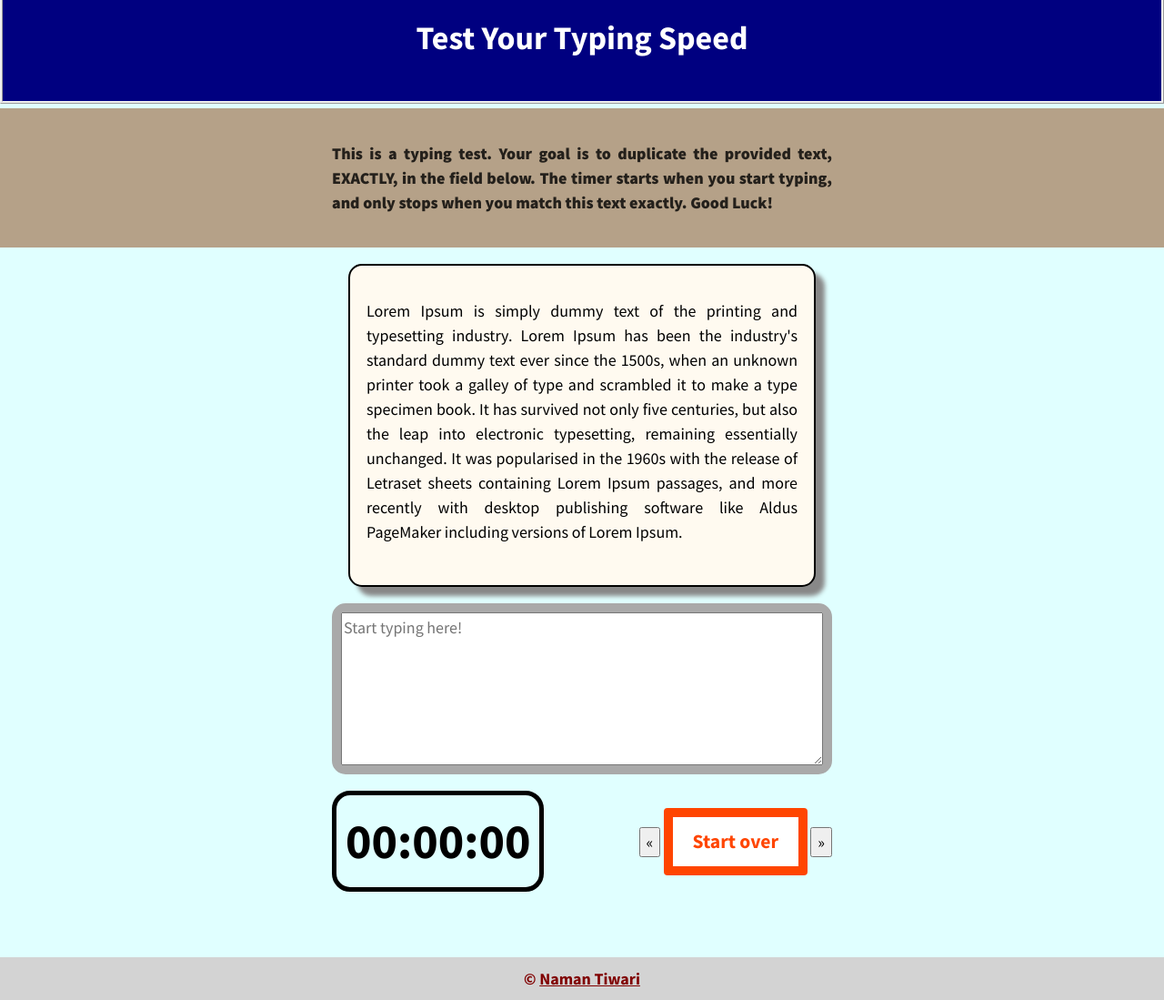
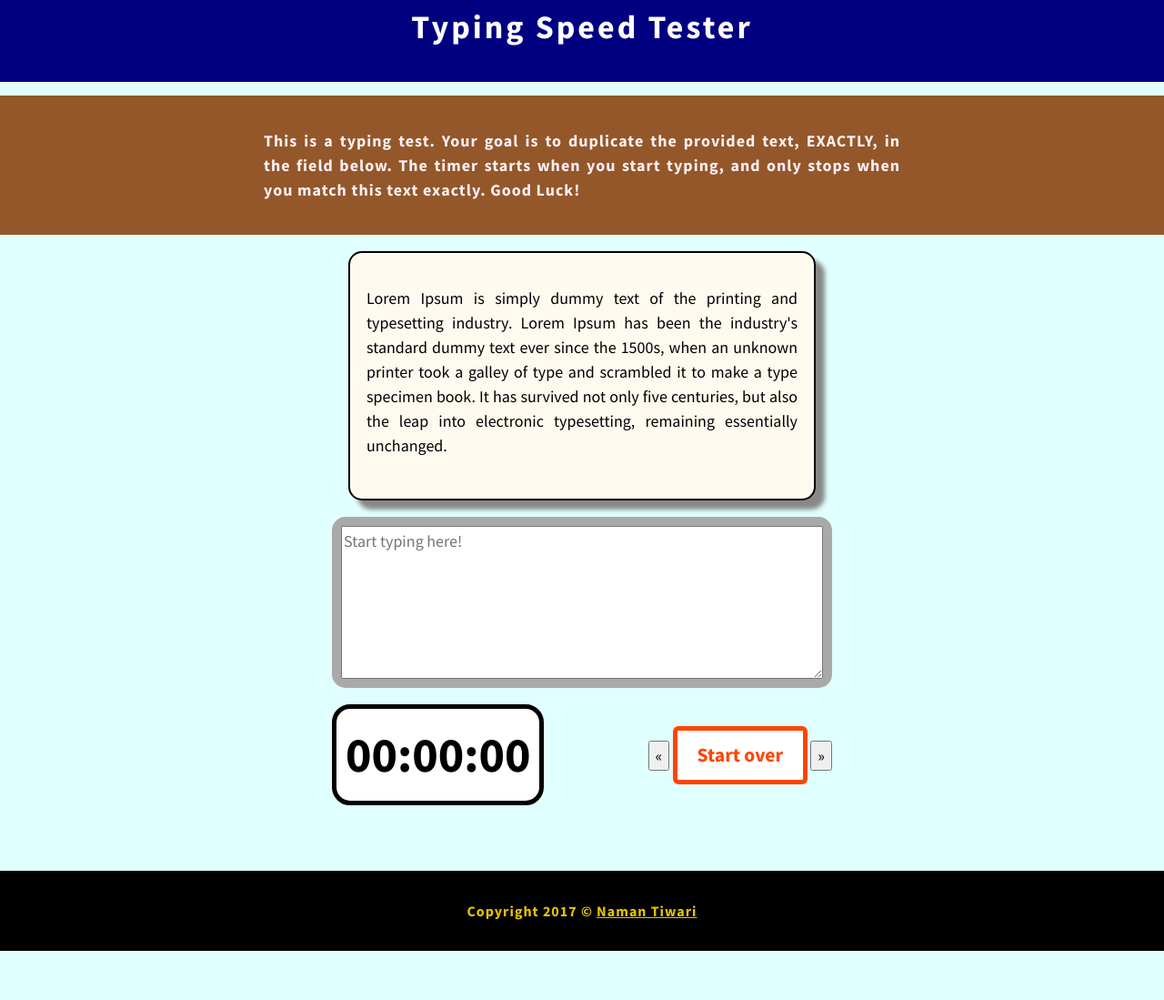
Before and after one commit to namantiwari07/typing-speed-test, a plain HTML site: page index.html in a window 1280 px wide. Shown: the part 30-1129 px from the top of the page at 91% size. After the commit the page ends 1075 px from the top, so only its background shows below. Drawn offline with Linux system fonts and the light colour scheme.

Commit message:
Css modification

```diff
--- a/css/style.css
+++ b/css/style.css
@@ -1,4 +1,7 @@
-/*----------- Typography -------------------------*/
+/*--------------------------------------------------------------
+Typography
+--------------------------------------------------------------*/
+
 body,
 button,
 input,
@@ -16,6 +19,7 @@ h4,
 h5,
 h6 {
 	clear: both;
+	letter-spacing: 3px;
 }
 
 p {
@@ -98,7 +102,9 @@ big {
 	font-size: 125%;
 }
 
-/*------------- Layout ----------------------------*/
+/*--------------------------------------------------------------
+Layout
+--------------------------------------------------------------*/
 body {
     margin: 0;
     padding: 0;
@@ -106,26 +112,32 @@ body {
 }
 
 .masthead {
-    padding: 1em 2em;
+    padding: 0.5em 1em;
     background-color: navy;
     color: white;
-	border-style: ridge;
-	margin-bottom: 5px;
+	margin-bottom: 15px;
 }
 
 .masthead h1 {
-    text-align: center;
+	text-align: center;
+	font-size: 2em;
 }
 
 .intro {
     padding: 2em 2em;
-    color: rgba(0,0,0,0.8);
-	font-weight: 900;
-    background-color: rgba(139,69,19,0.5);
+    color: lavenderblush;
+	font-weight: 700;
+	background-color: rgba(139,69,19,0.9);
+	/* background-color: lightgrey; */
+	letter-spacing: 1px;
 	text-align: justify;
 }
 
-.intro p,
+
+.intro p {
+	margin: 0 auto;
+	max-width: 700px ;
+}
 .test-area {
     margin: 0 auto;
     max-width: 550px;
@@ -133,12 +145,14 @@ body {
 
 .test-area {
     margin-bottom: 4em;
-    padding: 0 2em;
+	padding: 0 2em;
+
 }
 
 .test-wrapper {
     border: 10px solid darkgray;
-    border-radius: 15px;
+	border-radius: 15px;
+
 }
 
 #origin-text {
@@ -158,6 +172,7 @@ body {
 	font-weight: 500;
 	text-align: center;
 }
+
 
 .test-wrapper {
     display: flex;
@@ -180,6 +195,7 @@ body {
 	border: 5px solid black;
 	padding: 10px;
 	border-radius: 20px;
+	background-color: white;
 }
 
 #reset {
@@ -188,16 +204,15 @@ body {
     font-weight: bold;
     color: #FF4500;
     background: white ;
-    border: 10px solid #FF4500;
-	border-radius: 4px;
+    border: 5px solid #FF4500;
+	border-radius: 6px;
 }
 
 #reset:hover span{
     color: white;
     background-color: #FF4500;
-	animation-fill-mode: forwards;
-	padding-right: 25px;
-	padding-left: 25px;
+	padding-right: 15px;
+	padding-left: 15px;
 }
 #reset span {
   cursor: pointer;
@@ -228,14 +243,19 @@ body {
 .footer {
 	text-align: center;
 	margin: auto;
-	padding: 10px;
-	color: maroon;
-	background-color: lightgrey;
+	padding: 2em;
+	color: rgba(255, 217, 0, 0.9);
+	background-color: rgb(0, 0, 0);
 	font-weight: 600;
-	font-size: 18px;
+	font-size: 16px;
+	letter-spacing: 1px;
 }
 
 .footer a {
-	color: maroon;
+	color: rgba(255, 217, 0, 0.9);
 	font-weight: 600;
 }
+
+.footer a:hover {
+	color: whitesmoke;
+}
--- a/index.html
+++ b/index.html
@@ -7,12 +7,13 @@
     <title>JS Typing Speed Test</title>
     <script src="js/script.js" async></script>
     <link rel="stylesheet" href="//fonts.googleapis.com/css?family=Source+Sans+Pro:400,400i,700,700i,900,900i" type="text/css" media="all">
+    <link href="https://fonts.googleapis.com/css?family=Dosis" rel="stylesheet">
     <link rel="stylesheet" href="css/style.css">
 </head>
 
 <body>
     <header class="masthead">
-        <h1>Test Your Typing Speed</h1>
+        <h1>Typing Speed Tester</h1>
     </header>
     <main class="main">
         <article class="intro">
@@ -20,11 +21,11 @@
         </article><!-- .intro -->
         <section class="test-area">
             <div id="origin-text">
-                <p >Lorem Ipsum is simply dummy text of the printing and typesetting industry. Lorem Ipsum has been the industry's standard dummy text ever since the 1500s, when an unknown printer took a galley of type and scrambled it to make a type specimen book. It has survived not only five centuries, but also the leap into electronic typesetting, remaining essentially unchanged. It was popularised in the 1960s with the release of Letraset sheets containing Lorem Ipsum passages, and more recently with desktop publishing software like Aldus PageMaker including versions of Lorem Ipsum.</p>
+                <p >Lorem Ipsum is simply dummy text of the printing and typesetting industry. Lorem Ipsum has been the industry's standard dummy text ever since the 1500s, when an unknown printer took a galley of type and scrambled it to make a type specimen book. It has survived not only five centuries, but also the leap into electronic typesetting, remaining essentially unchanged.</p>
             </div><!-- #origin-text -->
 
             <div id="new-text" hidden="true">
-            	<p>It is a long established fact that a reader will be distracted by the readable content of a page when looking at its layout. The point of using Lorem Ipsum is that it has a more-or-less normal distribution of letters, as opposed to using 'Content here, content here', making it look like readable English. Many desktop publishing packages and web page editors now use Lorem Ipsum as their default model text, and a search for 'lorem ipsum' will uncover many web sites still in their infancy. Various versions have evolved over the years, sometimes by accident, sometimes on purpose (injected humour and the like).</p>
+            	<p>It is a long established fact that a reader will be distracted by the readable content of a page when looking at its layout. The point of using Lorem Ipsum is that it has a more-or-less normal distribution of letters, as opposed to using 'Content here, content here', making it look like readable English.</p>
             </div>
 
             <div class="test-wrapper">
@@ -45,7 +46,7 @@
         </section><!-- .test-area -->
     </main>
 
-    <footer class="footer"> &copy; <a href="https://www.linkedin.com/in/namantiwari07/">Naman Tiwari</a></footer>
+    <footer class="footer">Copyright 2017 &copy; <a href="https://www.linkedin.com/in/namantiwari07/">Naman Tiwari</a></footer>
 
 </body>
 
```
